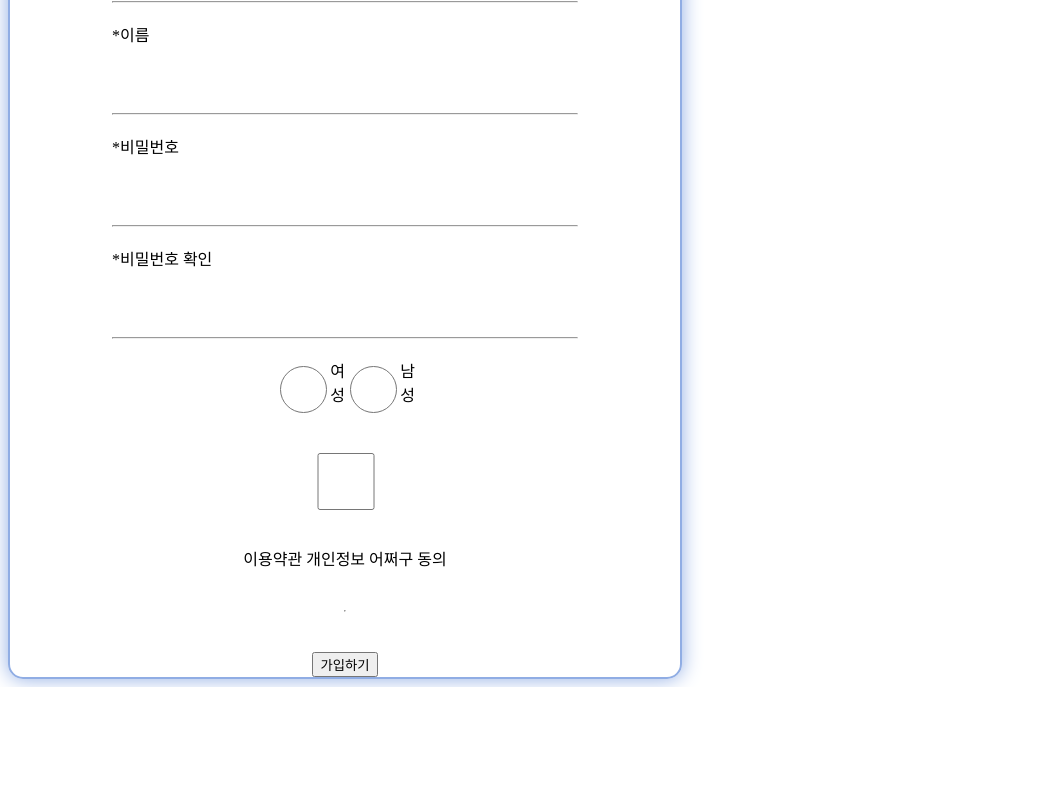
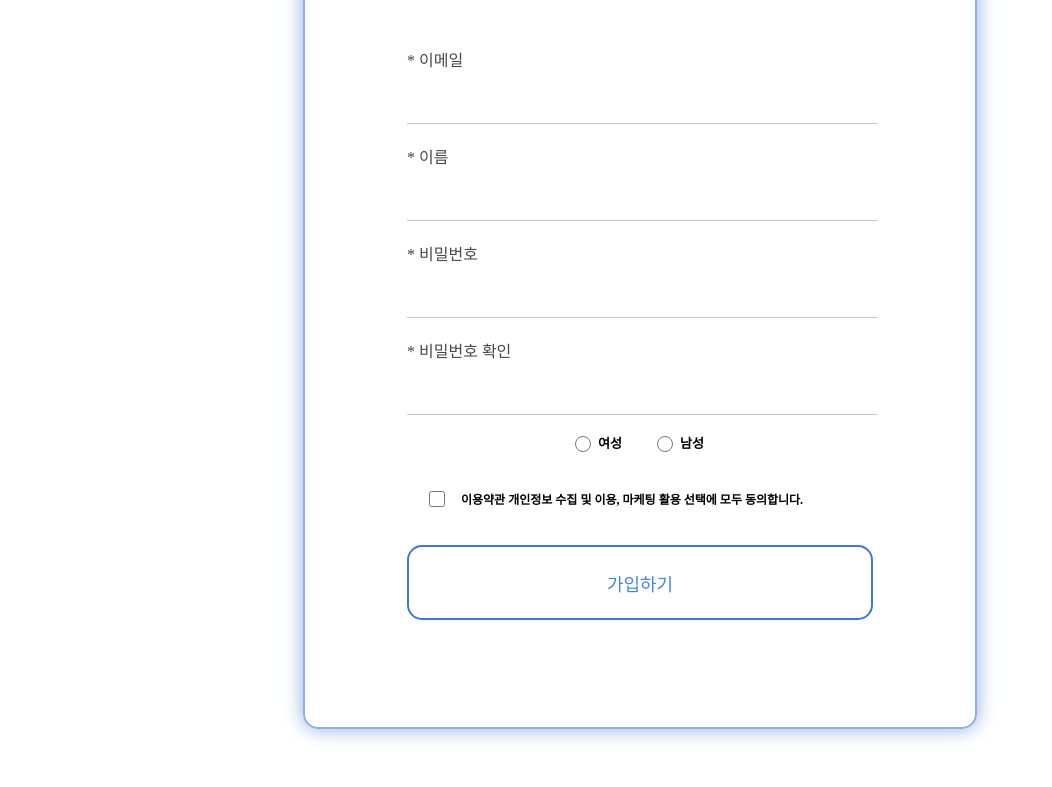
Before and after one commit to daniel4510/Html-Css-Js, a plain HTML site: page class/01-html/02-signup.html in a window 1280 px wide. Shown: the part 293-1080 px from the top of the page, without its empty margins (0-1052 px from the left). Before the commit the page ends 980 px from the top, so only its background shows below. Drawn offline with Linux system fonts and the light colour scheme.

Commit message:
css 1차 과제 끝

```diff
--- a/class/01-html/02-signup.css
+++ b/class/01-html/02-signup.css
@@ -1,3 +1,13 @@
+.wrap {
+    width:auto;
+    height: auto;
+    padding: 50px;
+
+    display: flex;
+    justify-content: center;
+    align-items: center;
+}
+
 #signupbox {
     width: 670px;
     height: 960px;
@@ -5,31 +15,100 @@
     border-radius: 15px;
     box-shadow: 0 0 20px rgb(144, 173, 228);
 
-    display:flex;
+    display: flex;
+    justify-content: center;
+    align-items: center;
+}
+
+.content {
+    width: 470px;
+    height: 818px;
+
+    display: flex;
     flex-direction: column;
-    justify-content: space-between;
+    justify-content: space-evenly;
     align-items: center;
 }
 
 h2 {
     width: 466px;
-    height: 94px;
-    font-size: 40px;
+    font-size: 30px;
     color:rgb(66, 126, 238);
+    font-weight: bold;
 }
 
-input {
+.inputbox {
+    height:350px;
+    display:flex;
+    flex-direction: column;
+}
+
+.inputinfor input {
     border: none;
     width: 466px;
-    height: 57px;
+    height: 50px;
+    border-bottom: 1px solid rgba(128, 128, 128, 0.438);
 }
 
 .inputinfor {
+    color:rgba(49, 49, 49, 0.89);
     width: 466px;
     height: 80px;
+    margin-bottom: 20px;
 }
 
 .gender {
     width: 140px;
     display: flex;
+    gap: 30px;
+    align-items: center;
 }
+
+.gender label {
+    display: flex;
+    align-items: center;
+    gap: 4px;
+    font-size: 13px;
+    font-weight: bold;
+}
+
+.gender input{
+    width: 16px;
+    height: 16px;
+    cursor: pointer;
+}
+
+
+.prbc {
+    display:flex;
+    width: 430px;
+}
+
+.prbc label{
+        display: flex;
+        align-items: center;
+        gap:13px;
+        font-size: 12px;
+        font-weight: bold;
+}
+
+.prbc input{
+    width: 16px; height: 16px;
+    cursor: pointer;
+}
+
+hr {
+    width:466px;
+    color:rgba(190, 199, 216, 0.425);
+}
+
+.signin {
+    width:466px;
+    height:75px;
+    background-color: rgb(255, 255, 255);
+    border: 2px solid rgb(64, 118, 219);
+    border-radius: 15px;
+    cursor: pointer;
+    color: rgb(71, 130, 238);
+    font-size: 18px;
+}
--- a/class/01-html/02-signup.html
+++ b/class/01-html/02-signup.html
@@ -5,28 +5,38 @@
     <link rel="stylesheet" href="./02-signup.css">
 </head>
 <body>
+    <div class="wrap">
         <div id="signupbox">
+            <div class="content">
                 <h2>회원가입을 위해<br>정보를 입력해주세요</h2>
-        <div class="inputinfor">*이메일<br>
-            <input type="text"><hr>
+                <div class="inputbox">
+                    <div class="inputinfor">* 이메일<br>
+                        <input type="text">
                     </div>
-        <div class="inputinfor">*이름<br>
-            <input type="text"><hr>
+                    <div class="inputinfor">* 이름<br>
+                        <input type="text">
                     </div>
-        <div class="inputinfor">*비밀번호<br>
-            <input type="password"><hr>
+                    <div class="inputinfor">* 비밀번호<br>
+                        <input type="password">
                     </div>
-        <div class="inputinfor">*비밀번호 확인<br>
-            <input type="password"><hr>
+                    <div class="inputinfor">* 비밀번호 확인<br>
+                        <input type="password">
                     </div>
-        <div class="gender">
-            <input type="radio" name="gender"><span>여성</span>
-            <input type="radio" name="gender"><span>남성</span>
                 </div>
 
-        <input type="checkbox">이용약관 개인정보 어쩌구 동의
-        <hr>
-        <button>가입하기</button>
+                <div class="gender">
+                    <label><input type="radio" name="gender">여성</label>
+                    <label><input type="radio" name="gender">남성</label>
+                </div>
+
+                <div class="prbc">
+                    <label>
+                        <input type="checkbox">이용약관 개인정보 수집 및 이용, 마케팅 활용 선택에 모두 동의합니다.
+                    </label>
+                </div>
+                <button class="signin">가입하기</button>
+            </div>
+        </div>
     </div>
 </body>
 </html>
```
Lines whose indentation alone changed are shown as unchanged.
